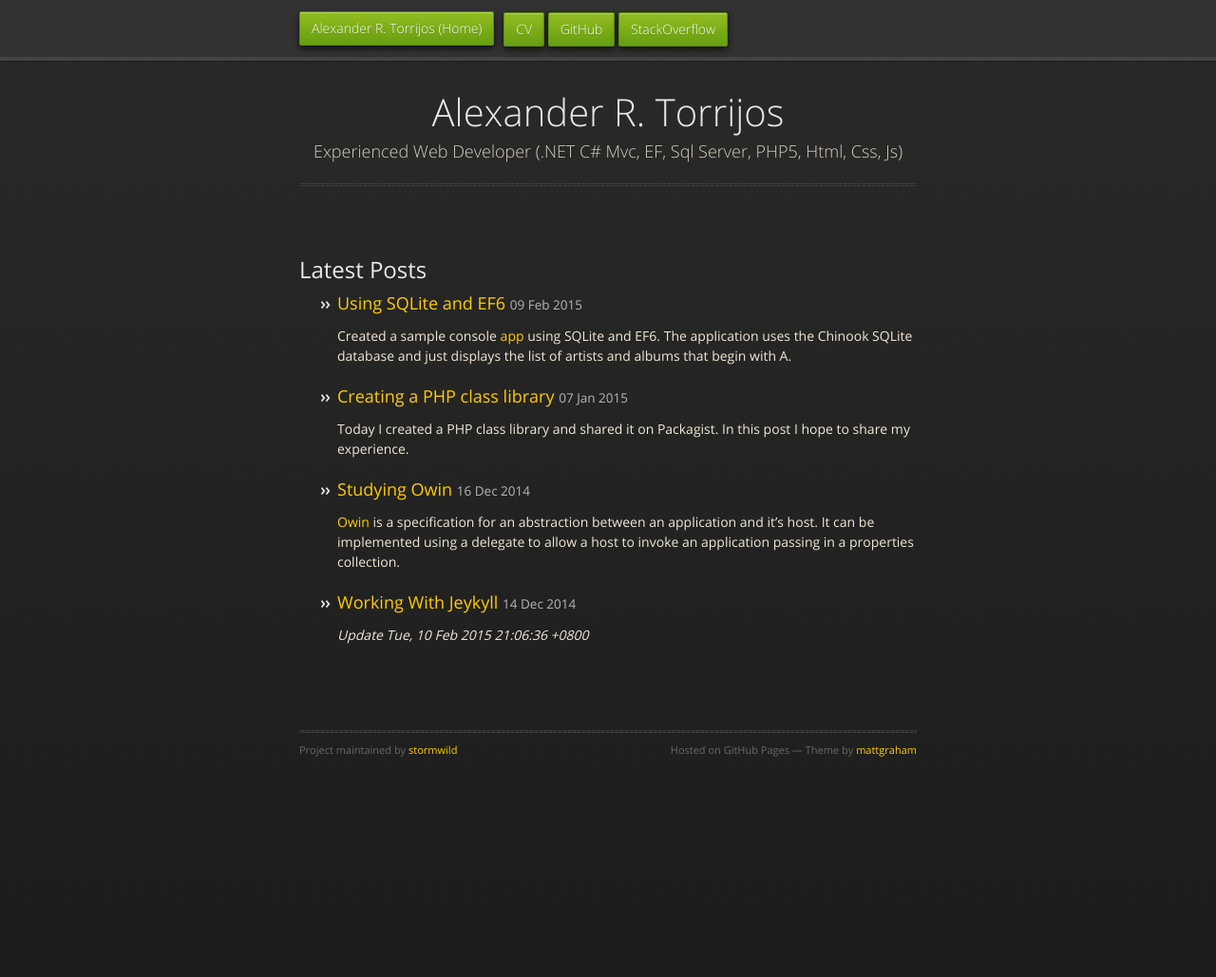
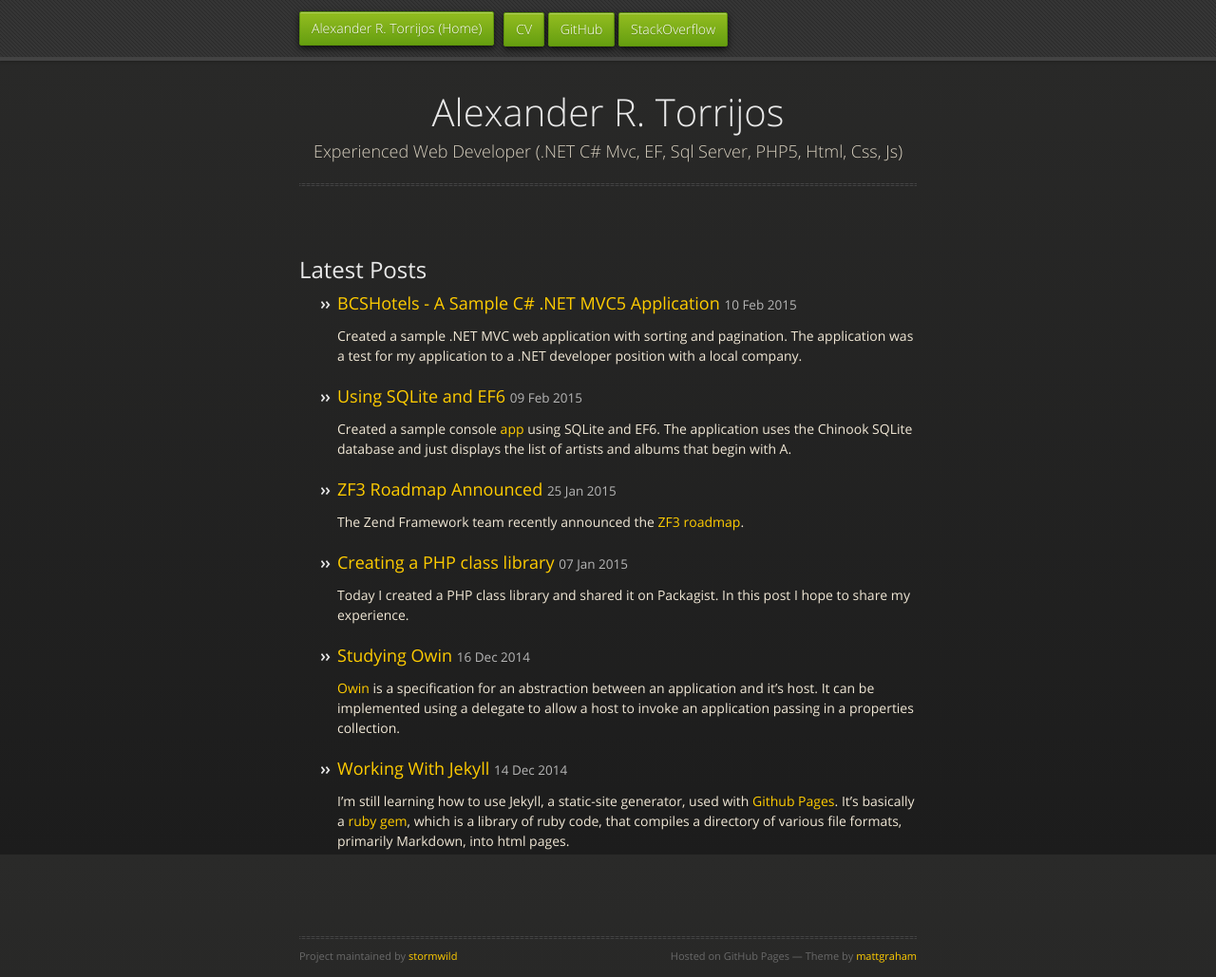
Before and after one commit to stormwild/stormwild.github.io, a Jekyll site: the page built from index.html, in a window 1280 px wide and 1029 px high. Shown: the whole window at 95% size. Built offline with Jekyll 4.4.1, drawn with Linux system fonts in a browser that asks for light colours; nearby versions of some CDN libraries; the list of posts is cut into pages by our own code.

Commit message:
Added new posts

```diff
--- a/_config.yml
+++ b/_config.yml
@@ -1,5 +1,5 @@
 # Site settings
-title: "Stormwild"
+title: "Stormwild (Alexander R. Torrijos)"
 email: artorrijos@gmail.com
 site.description: "Stormwild (Alexander R. Torrijos)"
 url: "http://stormwild.github.io"
--- a/_posts/2014-12-14-working-with-jekyll.markdown
+++ b/_posts/2014-12-14-working-with-jekyll.markdown
@@ -1,8 +1,6 @@
 ---
-title: Working With Jeykyll
+title: Working With Jekyll
 ---
-
-*Update {{ site.time | date_to_rfc822 }}*
 
 I'm still learning how to use Jekyll, a static-site generator, used with [Github Pages](https://pages.github.com/). It's basically a [ruby gem](http://guides.rubygems.org/what-is-a-gem/), which is a library of ruby code, that compiles a directory of various file formats, primarily Markdown, into html pages.
 
--- /dev/null
+++ b/_posts/2015-01-25-zf3-roadmap-announced.markdown
@@ -0,0 +1,17 @@
+---
+title: ZF3 Roadmap Announced
+---
+
+The Zend Framework team recently announced the [ZF3 roadmap](http://framework.zend.com/blog/announcing-the-zend-framework-3-roadmap.html).
+
+The plans for ZF3 include:
+
+* Separating components into individual, versioned projects. This enables broader re-use and higher velocity of innovation.
+Strong emphasis on HTTP messages, with Matthew leading the PSR-7 specification.
+
+* Updating our existing full-stack MVC framework to depend on the newly independent components for better reuse and simplicity. ZF2 MVC applications will have a documented upgrade path to ZF3 requiring minimal changes.
+
+* Embracing middleware runtime patterns as a lighter weight alternative to the enterprise MVC framework stack.
+Enabling Apigility to work as a middleware stack, for better performance and simplicity, with the same streamlined, powerful user experience.
+
+* Optimizing for PHP 7, but supporting PHP 5.5 onwards.
--- /dev/null
+++ b/_posts/2015-02-10-sample-dotnet-mvc-application.markdown
@@ -0,0 +1,16 @@
+---
+title: BCSHotels - A Sample C# .NET MVC5 Application
+---
+
+Created a sample .NET MVC web application with sorting and pagination. The application was a test for my application to a .NET developer position with a local company.
+
+The requirements included being able to display with sorting and pagination a list of hotels. Each hotel may have one or more images.
+
+The source code of the application is available on [Github](https://github.com/stormwild/BCSHotels)
+
+While a demo is deployed on [Azure websites](http://bcshotels.azurewebsites.net/)
+
+References:
+
+* [Sorting, Filtering, and Paging with the Entity Framework in an ASP.NET MVC Application](http://www.asp.net/mvc/overview/getting-started/getting-started-with-ef-using-mvc/sorting-filtering-and-paging-with-the-entity-framework-in-an-asp-net-mvc-application)
+* [PagedList.Mvc 4.5.0](https://www.nuget.org/packages/PagedList.Mvc)
```
Also changed, not shown: other parts of _posts/2014-12-14-working-with-jekyll.markdown (+3 -0 lines).
